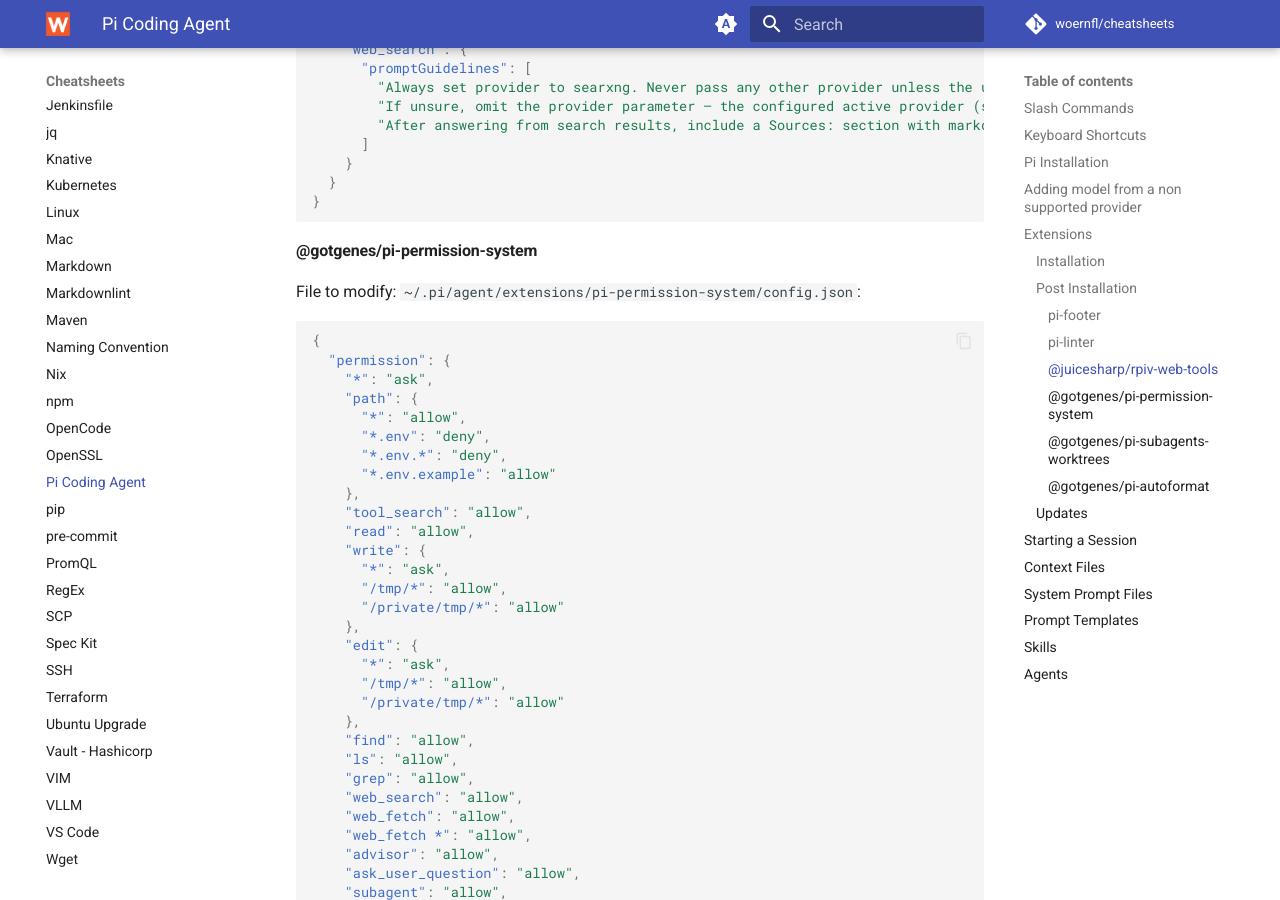
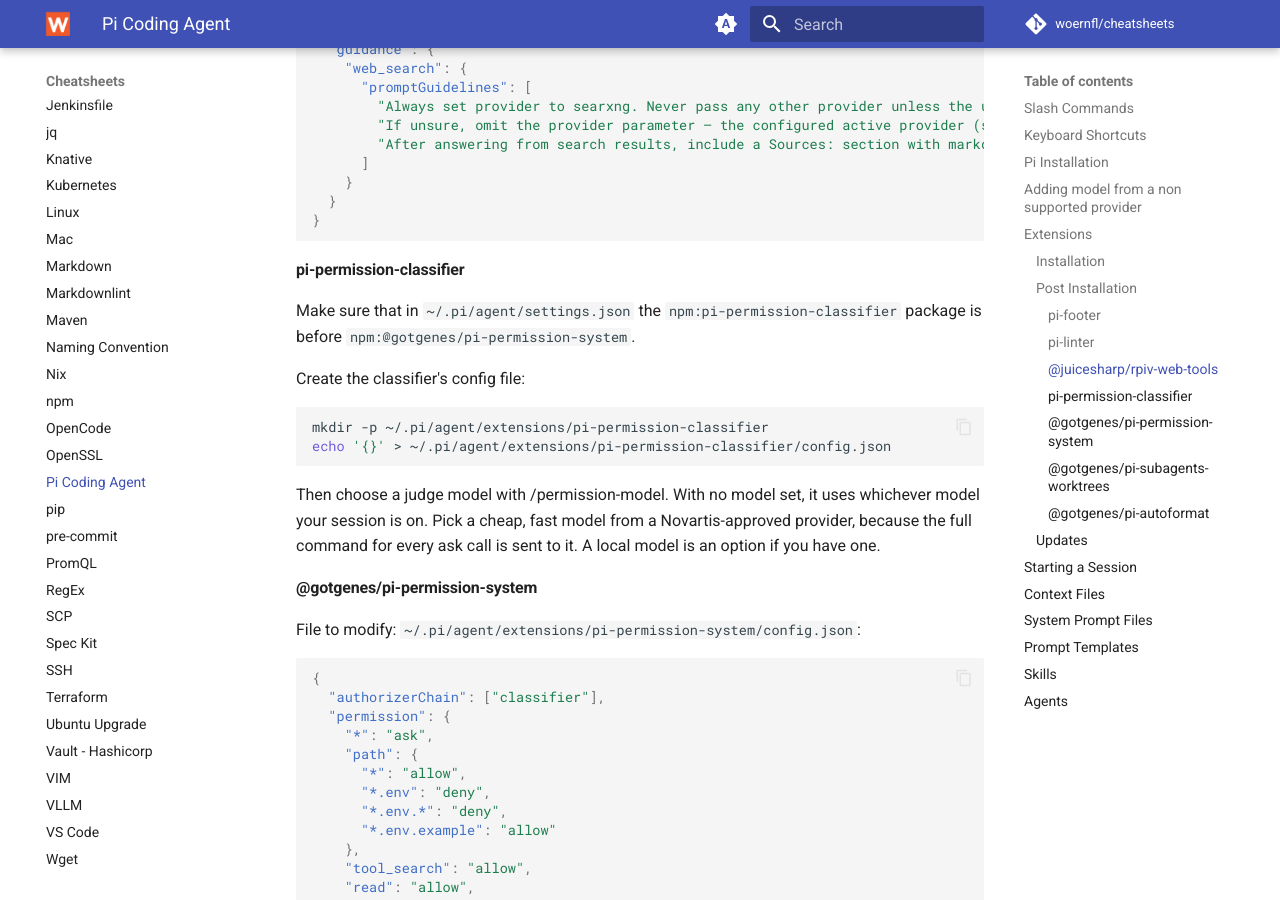
Before and after one commit to woernfl/cheatsheets, an MkDocs documentation site: the page built from docs/pi.md, in a window 1280 px wide and 900 px high, scrolled down 7709 px. Built offline with MkDocs 1.6.1 and Material for MkDocs 9.7.7, drawn with Linux system fonts in a browser that asks for light colours; comment, search, counter and statistics services are not loaded; some of the changed text lies outside the part shown.

Commit message:
Update pi.md

````diff
--- a/docs/pi.md
+++ b/docs/pi.md
@@ -172,6 +172,7 @@
 pi install npm:@juicesharp/rpiv-web-tools
 pi install npm:@juicesharp/rpiv-ask-user-question
 pi install npm:@juicesharp/rpiv-advisor
+pi install npm:pi-permission-classifier
 pi install npm:@gotgenes/pi-permission-system
 pi install npm:@gotgenes/pi-subagents
 pi install npm:@gotgenes/pi-subagents-worktrees
@@ -365,12 +366,26 @@
 }
 ```
 
+#### pi-permission-classifier
+
+Make sure that in `~/.pi/agent/settings.json` the `npm:pi-permission-classifier` package is before `npm:@gotgenes/pi-permission-system`.
+
+Create the classifier's config file:
+
+```bash
+mkdir -p ~/.pi/agent/extensions/pi-permission-classifier
+echo '{}' > ~/.pi/agent/extensions/pi-permission-classifier/config.json
+```
+
+Then choose a judge model with /permission-model. With no model set, it uses whichever model your session is on. Pick a cheap, fast model from a Novartis-approved provider, because the full command for every ask call is sent to it. A local model is an option if you have one.
+
 #### @gotgenes/pi-permission-system
 
 File to modify: `~/.pi/agent/extensions/pi-permission-system/config.json`:
 
 ```json
 {
+  "authorizerChain": ["classifier"],
   "permission": {
     "*": "ask",
     "path": {
````
